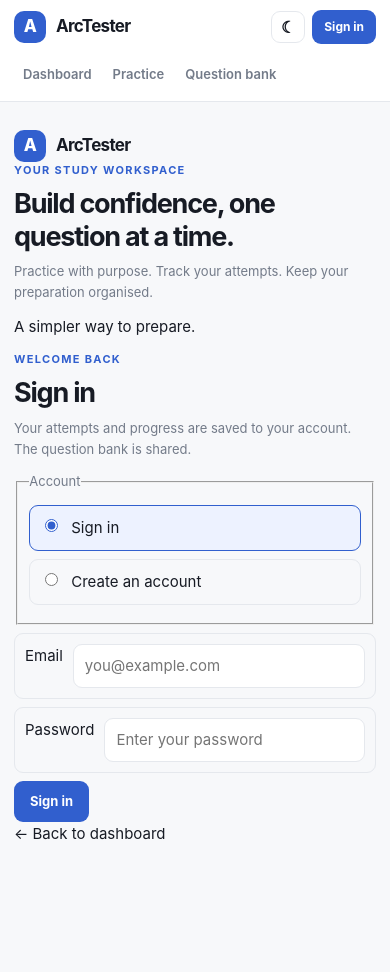
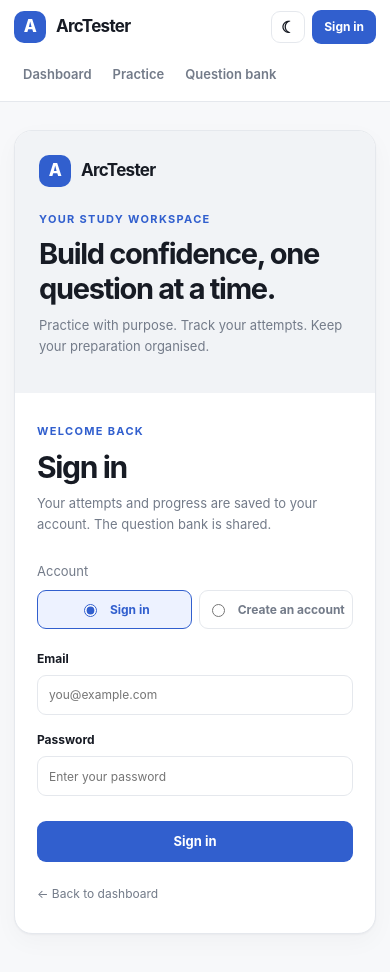
Before and after one commit to SMDHussain912/ArcTester, a Next.js app in the folder web/: page /login in a window 390 px wide. Shown: the top 972 px of the page. Before the commit the page ends 930 px from the top, so only its background shows below. Built offline with nearby package versions, Linux system fonts and the light colour scheme; no server answers.

Commit message:
style(web): add responsive authentication layouts

```diff
--- a/web/app/globals.css
+++ b/web/app/globals.css
@@ -183,3 +183,33 @@ th { color: var(--muted); font-size: 11px; font-weight: 700; }
 @media (prefers-reduced-motion: reduce) {
   *, *::before, *::after { scroll-behavior: auto !important; transition-duration: .01ms !important; animation-duration: .01ms !important; }
 }
+
+
+/* Authentication */
+.auth-layout { display: grid; grid-template-columns: minmax(0, .9fr) minmax(340px, 1.1fr); min-height: min(690px, calc(100vh - 190px)); overflow: hidden; border: 1px solid var(--line); border-radius: 18px; background: var(--surface); box-shadow: var(--shadow); }
+.auth-aside { display: flex; flex-direction: column; justify-content: space-between; gap: 40px; padding: clamp(24px, 5vw, 54px); background: var(--surface-soft); }
+.auth-aside h1 { max-width: 420px; font-size: clamp(30px, 4vw, 43px); }
+.auth-aside .muted { max-width: 390px; }
+.auth-footnote { margin: 0; color: var(--muted); font-size: 12px; }
+.auth-main { display: grid; place-items: center; padding: clamp(24px, 5vw, 58px); }
+.auth-card { width: 100%; max-width: 420px; }
+.auth-card h1 { font-size: 30px; }
+.auth-card form { margin-top: 26px; }
+.auth-mode { margin: 0 0 20px; padding: 0; border: 0; }
+.auth-tabs { display: grid; grid-template-columns: 1fr 1fr; gap: 7px; margin-top: 8px; }
+.auth-tabs label { justify-content: center; align-items: center; margin: 0; padding: 9px 7px; color: var(--muted); font-size: 12px; font-weight: 650; }
+.auth-tabs label.sel { color: var(--accent); }
+.auth-field { display: block; margin: 15px 0; padding: 0; border: 0; color: var(--ink); font-size: 12px; font-weight: 650; }
+.auth-field input { display: block; margin-top: 7px; font-weight: 400; }
+.auth-submit { width: 100%; margin-top: 10px; }
+.auth-signed-in { margin-top: 20px; padding-top: 16px; border-top: 1px solid var(--line); }
+.auth-back { margin: 22px 0 0; color: var(--muted); font-size: 12px; }
+.auth-back a:hover { color: var(--accent); }
+
+@media (max-width: 760px) {
+  .auth-layout { grid-template-columns: 1fr; }
+  .auth-aside { gap: 24px; padding: 24px; }
+  .auth-aside h1 { max-width: 520px; font-size: 29px; }
+  .auth-footnote { display: none; }
+  .auth-main { padding: 30px 22px; }
+}
```
